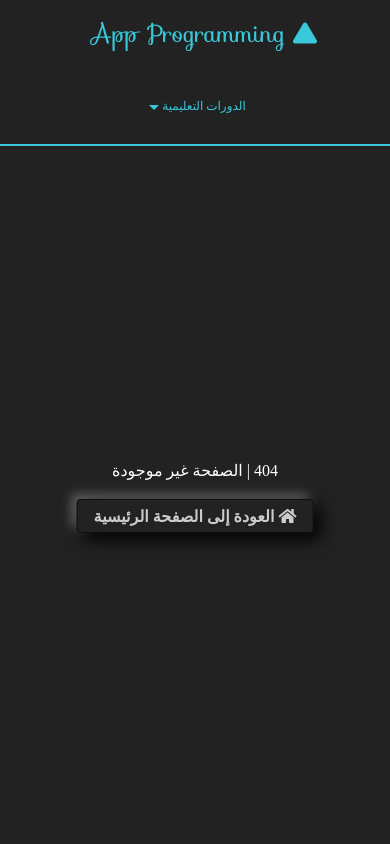
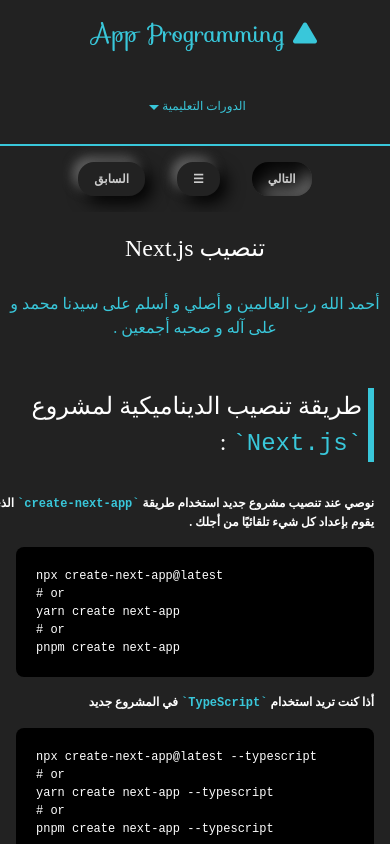
Before and after one commit to ammarqassab/test, a Next.js app: page /tutorial/next/nextsetup in a window 390 px wide. Before the commit this address had no page. Shown: the top 844 px of the page. Built offline with nearby package versions, Linux system fonts and the light colour scheme.

Commit message:
add Page

```diff
--- a/json/next.json
+++ b/json/next.json
@@ -8,16 +8,16 @@
             "name" : "مقدمة عن Next.js",
             "description" : "و هو إطار مبني بال React.js للإنتاج التطبيقات الفعالة و المبتكرة",
             "link" : "/tutorial/next",
-            "nextpage" : "/tutorial/next/next2" ,
+            "nextpage" : "/tutorial/next/nextsetup" ,
             "prevpage" : null
         },
         {
             "number" : 2,
             "sections" : "Frontend developer",
             "tutorial" : "Next.js",
-            "name" : "Next.js 2",
-            "description" : "و هو إطار مبني بال React.js للإنتاج التطبيقات الفعالة و المبتكرة",
-            "link" : "/tutorial/next/next2",
+            "name" : "تنصيب Next.js",
+            "description" : "طريقة تنصيب Next.js في المشروع",
+            "link" : "/tutorial/next/nextsetup",
             "nextpage" : null ,
             "prevpage" : "/tutorial/next"
         }
--- /dev/null
+++ b/pages/tutorial/next/nextsetup.js
@@ -0,0 +1,43 @@
+import React from 'react'
+import PageTutorial from '../../../src/components/PageTutorial/PageTutorial'
+
+const Nextsetup = () => {
+
+    return (
+        <>
+            <PageTutorial apiLocalUrl='next'>
+                <div className='mdx'>
+                    <h1>طريقة تنصيب الديناميكية لمشروع <code>Next.js</code> :</h1>
+                    <p>نوصي عند تنصيب مشروع جديد استخدام طريقة <code>create-next-app</code> الذي يقوم بإعداد كل شيء تلقائيًا من أجلك .</p>
+                    <pre>
+                        <code>
+                        npx create-next-app@latest<br/>
+                        # or<br/>
+                        yarn create next-app<br/>
+                        # or<br/>
+                        pnpm create next-app<br/>
+                        </code>
+                    </pre>
+                    <p>أذا كنت تريد استخدام <code>TypeScript</code> في المشروع جديد</p>
+                    <pre>
+                        <code>
+                        npx create-next-app@latest --typescript<br/>
+                        # or<br/>
+                        yarn create next-app --typescript<br/>
+                        # or<br/>
+                        pnpm create next-app --typescript<br/>
+                        </code>
+                    </pre>
+                    <h1>بعد اكتمال تثبيت المشروع <code>Next.js</code> إتبع الخطوات التالية لتشغيل المشروع :</h1>
+                    <ul>
+                        <li>أدخل الأمر في محرر الأوامر مثل <code>git bash</code> و أدخل الأمر التالي<code>npm run dev or yarn dev or pnpm dev</code> لبدء تشغيل خادم التطوير </li>
+                        <li>و يتم فتح المشروع على الرابط <code>http://localhost:3000</code></li>
+                        <li>عندها يتم فتح الصفحة الرئيسية التي موجودة في المجلد <code>pages/index.js</code></li>
+                    </ul>
+                </div>
+            </PageTutorial>
+        </>
+    )
+}
+
+export default Nextsetup
--- a/src/components/Footer/Footer.js
+++ b/src/components/Footer/Footer.js
@@ -14,8 +14,8 @@
                 </div>
                 <div className='col m50 user-select padding' >
                     <h1 className="textc-4 xlarge" >تواصل معنا :</h1>
-                    <a href='https://wa.me/+963943435682' target='_blank' className="textc-2 hover-textc-4 large text-decoration-none display-block margin-top" >+963943435682</a>
-                    <a href='mailto:ammarqassab1997@gmail.com' target='_blank' className="textc-2 hover-textc-4 large text-decoration-none display-block margin-top" >ammarqassab1997@gmail.com</a>
+                    <a href='https://wa.me/+963943435682' target='_blank' className="textc-2 hover-textc-4 large text-decoration-none display-block margin-top" style={{direction:'ltr'}} >+963943435682</a>
+                    <a href='mailto:ammarqassab1997@gmail.com' target='_blank' className="textc-2 hover-textc-4 large text-decoration-none display-block margin-top"  style={{direction:'ltr'}}>ammarqassab1997@gmail.com</a>
                     {/* <Link href="/blog/next/mdxpage"><a className='textc-2 hover-textc-4 large text-decoration-none display-block margin-top'>MDX Page</a></Link> */}
                 </div>
                 <div className='col s100' >
--- a/src/components/PageTutorial/PageTutorial.js
+++ b/src/components/PageTutorial/PageTutorial.js
@@ -47,12 +47,12 @@
     return (
         <>
             {pageinf.length >0 && <CommonSEO title={`${appName} - ${pageinf[0].name}`} description={`${pageinf[0].description}`} keywords={`${pageinf[0].name}, ${pageinf[0].sections}, ${pageinf[0].tutorial}`}/>}
-            <div className=' display-container'>
+            <div className=' display-container width-mdx'>
                 <div id='idtutorual' className=' height-con' >
                     <SidebarStickyTutorial functaggle={functaggle}/>
                     {children}
                 </div>
-                {taggle && <SidebarTutorial/>}
+                {taggle && <SidebarTutorial functaggle={functaggle}/>}
             </div>
         </>
     )
--- a/src/components/PageTutorial/SidebarTutorial/SidebarStickyTutorial.js
+++ b/src/components/PageTutorial/SidebarTutorial/SidebarStickyTutorial.js
@@ -18,13 +18,13 @@
 
     return (
         <>
-            <div className="sidebar-sticky bgc-1 center">
+            <nav className="sidebar-sticky bgc-1 center">
                 <div className="bar transparent" >
                     {NavName &&
                     NavName.map((iteme, index) => (
                         iteme.link == pname &&
                         <div key={index}>
-                            <nav className=' row'>
+                            <nav className=' row flex-nowrap'>
                                 {iteme.nextpage ?
                                 <Link href={iteme.nextpage}><a className='bar-item btn margin round-xlarge text-decoration-none large'>التالي</a></Link>
                                 :
@@ -43,7 +43,7 @@
                     ))
                     }
                 </div>
-            </div>
+            </nav>
             <nav className='center'>
                 {NavName &&
                     NavName.map((iteme, index) => (
--- a/src/components/PageTutorial/SidebarTutorial/SidebarTutorial.js
+++ b/src/components/PageTutorial/SidebarTutorial/SidebarTutorial.js
@@ -3,14 +3,15 @@
 import { useRouter } from 'next/router'
 import { useSelector } from 'react-redux'
 
-const SidebarTutorial = () => {
+const SidebarTutorial = ({functaggle}) => {
 
     const pages = useSelector(state => state.navigation.pages)
     const pname = useRouter().asPath;
 
     return (
         <div>
-            <div className="sidebar bar-block leftbar borderc-3">
+            <div className="sidebar bar-block leftbar borderc-3 medium">
+                <a className='fas fa-times bar-item button border-bottom textc-2 hover-textc-2 center borderc-3  text-decoration-none' onClick={() => functaggle()}></a>
                 <Link href='/'>
                     <a className='fas fa-home bar-item button border-bottom textc-2 hover-textc-2 center borderc-3  text-decoration-none'> Home</a>
                 </Link>
--- a/styles/globals.css
+++ b/styles/globals.css
@@ -17,8 +17,8 @@
 --buttonbgcho: #0070b1;
 --buttontextcho: rgb(0, 0, 0);
 
---sidebarco: #222;
---sidebarlistco: #222;
+--sidebarco: rgb(30, 30, 30);
+--sidebarlistco: rgb(30, 30, 30);
 
 --conpanmar: auto auto auto auto;
 --conpanpad: 1% 3%;
@@ -2090,11 +2090,17 @@
 }
 
 /* mdx */
+.width-mdx {
+  min-width: 250px;
+  overflow-x:visible;
+}
 .mdx{
   user-select: text;
   color: var(--textc-2);
   text-align: right;
   font-size: 18px;
+  min-width: 250px;
+  overflow-x: visible;
 }
 .mdx h1,.mdx h2,.mdx h3,.mdx h4,.mdx h5,.mdx h6 {
   margin: 32px 16px;
@@ -2119,6 +2125,7 @@
   margin: 16px;
   width: 100%;
   font-weight: bold;
+  font-size: 18px;
 }
 .mdx a {
   color: var(--textc-4);
@@ -2128,13 +2135,13 @@
 }
 .mdx a:hover {
   color: var(--textc-2);
-  font-size: 20px;
 }
 .mdx code {
   color: var(--textc-4) ;
   white-space: pre-wrap;
   direction: ltr !important;
   text-align: left !important;
+  font-size:inherit;
 }
 .mdx code::after {
   content: '`';
@@ -2157,6 +2164,7 @@
   direction: ltr !important;
   text-align: left !important;
   white-space:pre;
+  font-size: 18px;
 }
 .mdx pre code::after {
   content: '';
@@ -2195,4 +2203,48 @@
   max-width: 700px;
   margin: -16px;
 }
+@media (max-width: 400px) {
+  .mdx{
+    font-size: 12px;
+  }
+  .mdx h1 {
+    font-size: 24px;
+  }
+  .mdx h2 {
+    font-size: 20px;
+  }
+  .mdx h3 {
+    font-size: 16px;
+  }
+  .mdx h4 {
+    font-size: 14px;
+  }
+  .mdx h5 {
+    font-size: 12px;
+  }
+  .mdx h6 {
+    font-size: 10px;
+  }
+  .mdx p {
+    font-size: 12px;
+  }
+  .mdx a {
+    font-size: 13px;
+  }
+  .mdx code {
+    font-size: inherit;
+  }
+  .mdx pre code {
+    font-size: 12px;
+  }
+  .mdx ul li{
+    font-size: 12px;
+  }
+  .mdx ol li{
+    font-size: 20px;
+  }
+  .mdx strong {
+    font-size: 13px;
+  }
+  }
 /* end mdx */
```
Also changed, not shown: pages/tutorial/next/index.js (+7 -1 lines), pages/tutorial/next/next2.js (deleted, +0 -13 lines). Lines whose indentation alone changed are shown as unchanged.
